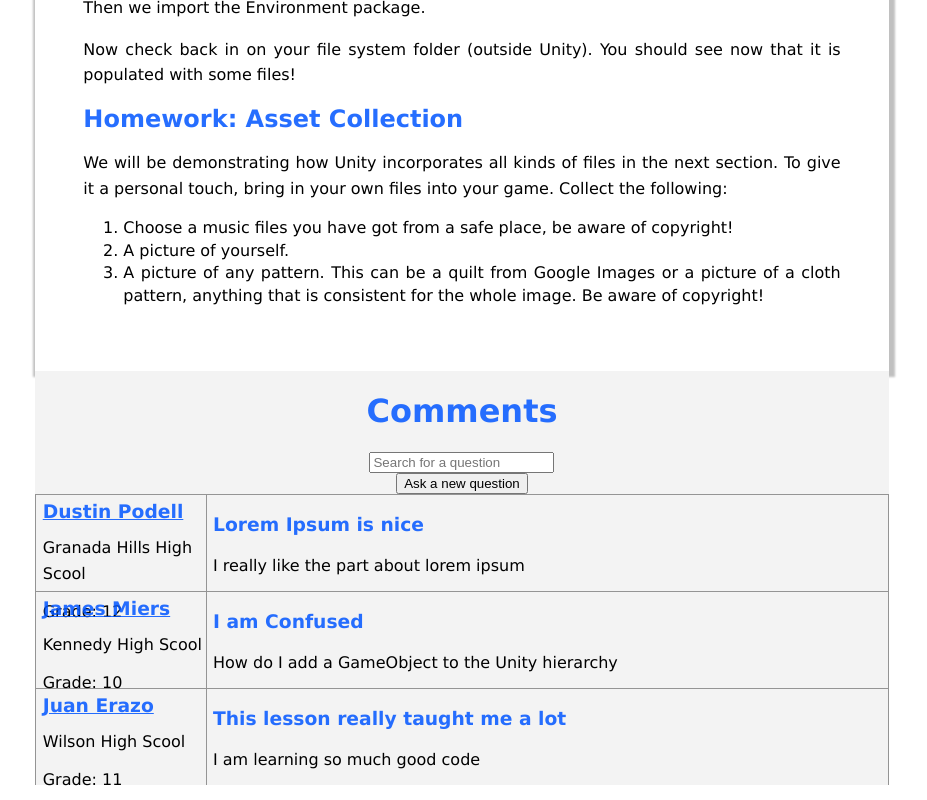
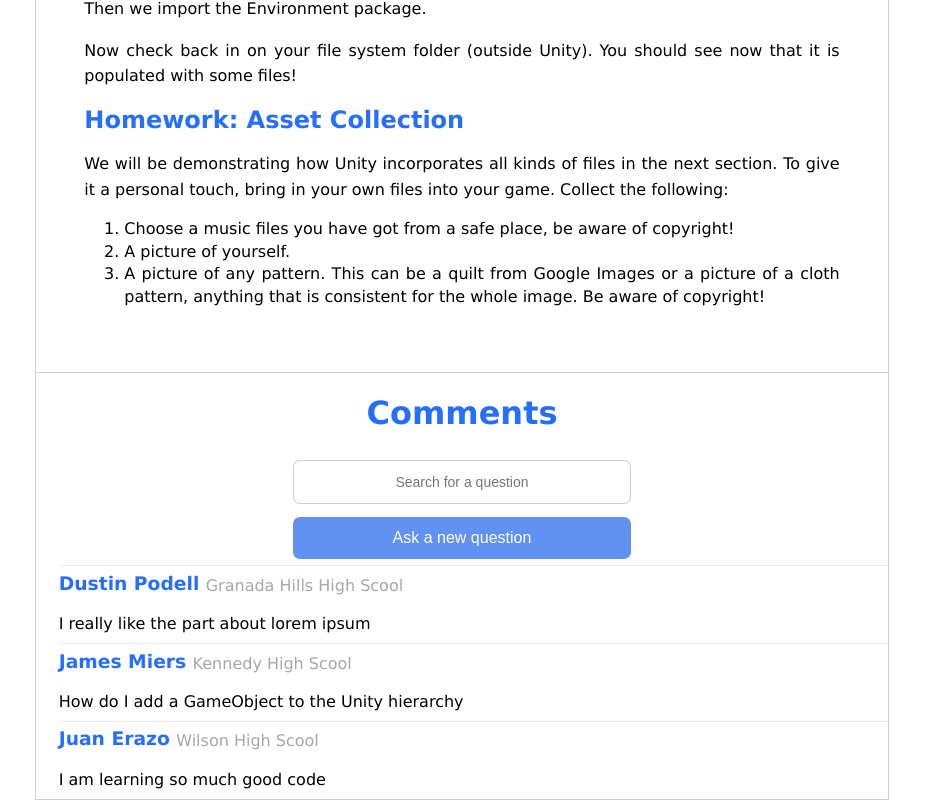
Before and after one commit to fersot100/markdown-parser, a React (Create React App) app: page / in a window 1280 px wide. Shown: the part 5425-6225 px from the top of the page, without its empty margins (178-1105 px from the left). Built offline with nearby package versions, Linux system fonts and the light colour scheme.

Commit message:
Some more comment styling

```diff
--- a/src/components/comment.js
+++ b/src/components/comment.js
@@ -2,15 +2,11 @@ import React from 'react';
 
 export const comment = ({title, body, student}) => (
   <div className='comment'>
-    <div className='comment__student'>
-      <h3 className='comment__student-name'>{student.name}</h3>
-      <p>{student.school}</p>
-      <p>Grade: {student.grade}</p>
-    </div>
-    <div className='comment__data'>
-      <h3>{title}</h3>
-      <p>{body}</p>
-    </div>
+      <div className='comment__student'>
+        <h3 className='comment__student-name'>{student.name}</h3>
+        <p className='comment__student-school'>{student.school}</p>
+      </div>
+        <p>{body}</p>
   </div>
 );
 
--- a/src/components/comments.js
+++ b/src/components/comments.js
@@ -32,8 +32,10 @@ const Comments = props => {
         <div className="comments">
           <div className='comments__info'>
             <h1>Comments</h1>
-            <input type='text' placeholder='Search for a question' />
-            <button>Ask a new question</button>
+            <div className='comments__info-input'>
+              <input className='input' type='text' placeholder='Search for a question' />
+              <button className='button'>Ask a new question</button>
+            </div>
           </div>
           <div className='comments__body'>
             {comments.map((comment,i) =>
--- a/src/styles/App.css
+++ b/src/styles/App.css
@@ -11,14 +11,41 @@
 }
 .scrollView {
   grid-column: 2;
-  box-shadow: 2px 2px 2px 4px rgba(0, 0, 0, 0.248);
+  border: 1px solid rgba(160,159,159,0.5);
   text-align: justify;
   padding: 3rem;
   line-height: 1.4rem;
 }
+
+.button {
+  font-family: 'Poppins', sans-serif;
+  font-size: 16px;
+  font-weight: 500;
+  background-color: rgb(96,145,243);
+  border-radius: 7px;
+  border: none;
+  padding: 12px 45px;
+  color: white;
+}
+
+.input {
+  width: 294px;
+  border: 1px solid rgba(160,159,159,0.5);
+  border-radius: 7px;
+  outline: none;
+  padding: 13px 21px 13px;
+  font-size: 14px;
+  font-family: 'Poppins', sans-serif;
+  color: rgb(160,159,159);
+  text-align: center;
+}
+
 .comments {
   grid-column: 2;
-  background: #f3f3f3;
+  border: 1px solid rgba(160,159,159,0.5);
+  border-top: none;
+  display: flex;
+  flex-direction: column;
 }
 
 .comments__info {
@@ -28,31 +55,41 @@
   align-items: center;
 }
 
+.comments__info-input {
+  display: flex;
+  flex-direction: column;
+
+}
+
+.comments__info-input * {
+  margin: 0.4rem;
+}
+
 .comment {
-  display: grid;
-  grid-template-columns: 1fr 4fr;
-  grid-template-rows:6rem auto;
-  border: 1px solid #949494;
+  display: flex;
+  border-top: 1px solid #eeeeee;
   border-bottom: none;
+  flex-direction: column;
+  align-items: flex-start;
+  margin-left: 1.4rem;
+}
+
+.comment p{
+  margin: 0.4rem 0;
 }
 
 .comment__student{
-  grid-row: 1;
   display: flex;
-  flex-direction: column;;
-  border-right: 1px solid #949494;
-  margin-left: 0.4rem;
+  flex-direction: row;
+  justify-content: flex-start;
+  align-items: flex-start;
 }
 
-.comment__student-name{
-  text-decoration: underline;
+.comment__student-school{
+  color: #a7a7a7;
 }
 
 .comment__student *{
   margin: 0.4rem 0;
-  width: 100%;
+  margin-right: 0.4rem;
 }
-
-.comment__data {
-  margin-left: 0.4rem;
-}
```
